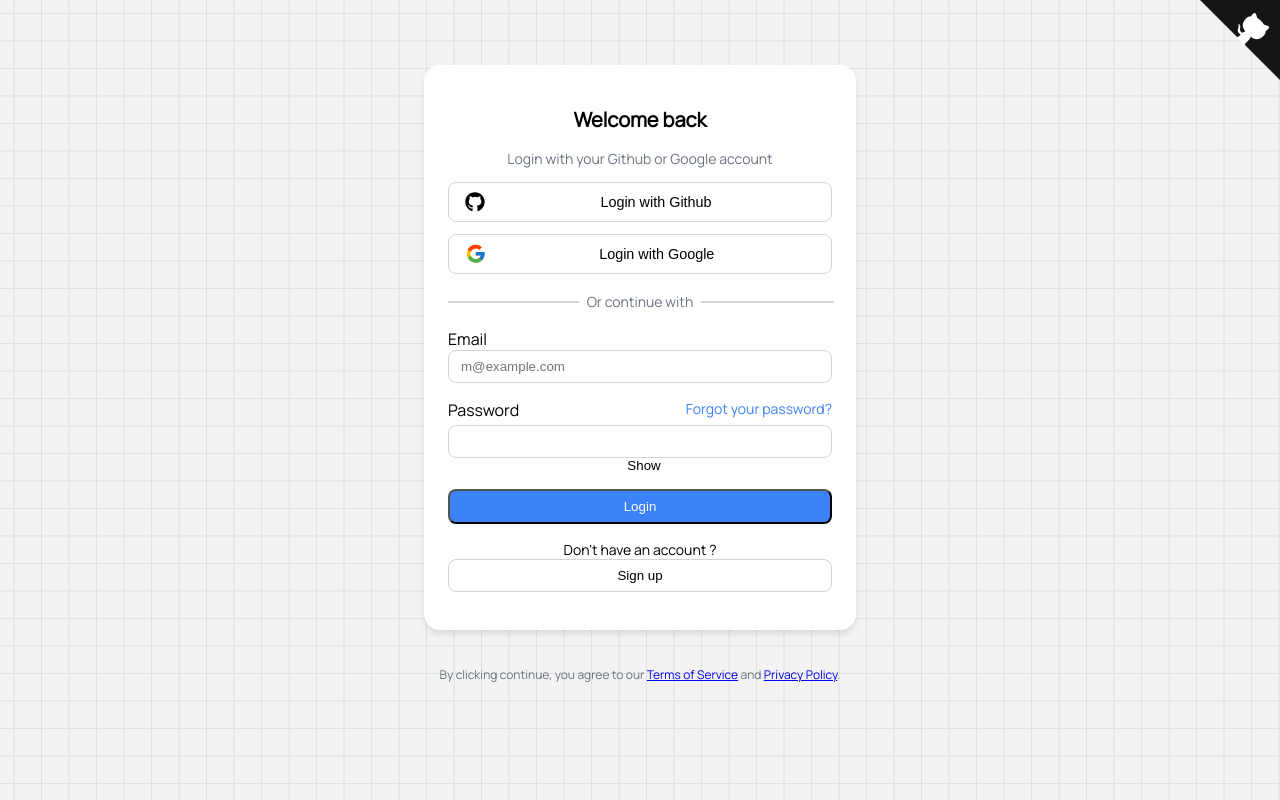
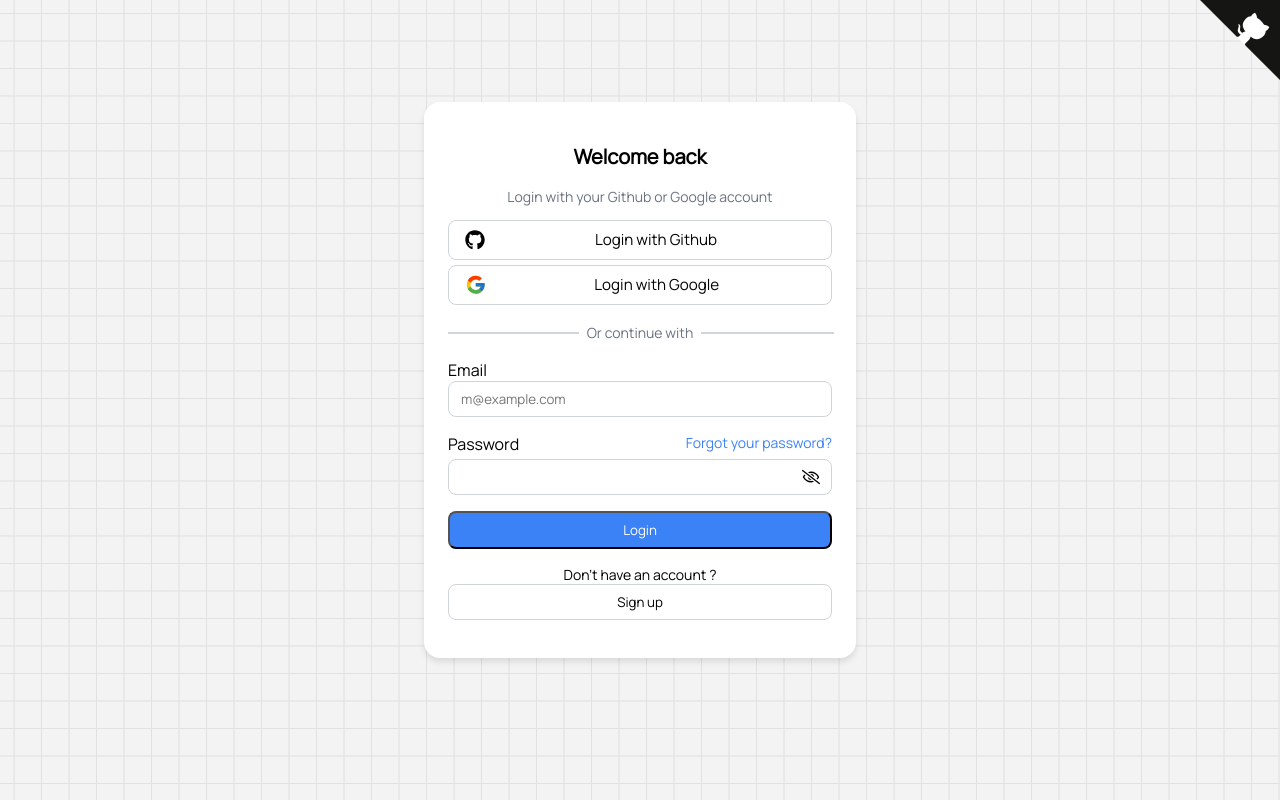
Before and after one commit to RadekZG/SimpleTodo, a React (Vite) app: page / in a window 1280 px wide. Built offline with nearby package versions, Linux system fonts and the light colour scheme; no server answers.

Commit message:
Fix password toggle icon inside input

```diff
--- a/src/components/LoginForm.css
+++ b/src/components/LoginForm.css
@@ -1,12 +1,15 @@
+*{
+  font-family: 'Manrope';
+}
+
 html,body{
   margin: 0;
   overflow-x: hidden;
-
 }
 
 /* Container */
 
-.login-container {
+.login-container{
   display: flex;
   flex-direction: column;
   gap: 1.5rem;
@@ -18,7 +21,7 @@ html,body{
 
 /* Card */
 
-.login-card {
+.login-card{
   background-color: white;
   padding: 1.5rem;
   border-radius: 1rem;
@@ -27,26 +30,26 @@ html,body{
   max-width: 24rem;
 }
 
-.login-title {
+.login-title{
   font-size: 1.25rem;
   font-weight: 600;
   text-align: center;
 }
 
-.login-subtitle {
+.login-subtitle{
   text-align: center;
   color: #6b7280;
   font-size: 0.875rem;
   margin-top: 0.25rem;
 }
 
-.divider {
+.divider{
   position: relative;
   text-align: center;
   margin: 1rem 0;
 }
 
-.divider span {
+.divider span{
   background-color: white;
   padding: 0 0.5rem;
   color: #6b7280;
@@ -55,7 +58,7 @@ html,body{
   z-index: 1;
 }
 
-.divider hr {
+.divider hr{
   position: absolute;
   top: 50%;
   left: 0;
@@ -65,18 +68,18 @@ html,body{
   z-index: 0;
 }
 
-.login-form {
+.login-form{
   display: flex;
   flex-direction: column;
   gap: 1rem;
 }
 
-.form-group {
+.form-group{
   display: flex;
   flex-direction: column;
 }
 
-.form-group input {
+.form-group input{
   border: 1px solid #d1d5db;
   border-radius: 0.5rem;
   padding: 0.5rem 0.75rem;
@@ -84,31 +87,31 @@ html,body{
   transition: box-shadow 0.2s;
 }
 
-.form-group input:focus {
+.form-group input:focus{
   box-shadow: 0 0 0 2px #60a5fa;
 }
 
 /* Label row */
 
-.label-row {
+.label-row{
   display: flex;
   justify-content: space-between;
   margin-bottom: 0.25rem;
 }
 
-.label-row a {
+.label-row a{
   font-size: 0.875rem;
   color: #3b82f6;
   text-decoration: none;
 }
 
-.label-row a:hover {
+.label-row a:hover{
   text-decoration: underline;
 }
 
 /* Login button */
 
-.login-btn {
+.login-btn{
   background-color: #3b82f6;
   color: white;
   padding: 0.5rem 0;
@@ -117,43 +120,66 @@ html,body{
   transition: transform 0.3s, box-shadow 0.3s;
 }
 
-.login-btn:hover {
+.login-btn:hover{
   box-shadow:
   rgba(0, 0, 0, 0.16) 0px 3px 6px,
   rgba(0, 0, 0, 0.23) 0px 3px 6px;
   transform: scale(1.01);
 }
 
-.signup-text {
+.signup-text{
   text-align: center;
   font-size: 0.875rem;
   margin-top: 1rem;
 }
 
-.signup-text a {
+.signup-text a{
   color: #3b82f6;
   text-decoration: none;
 }
 
-.signup-text a:hover {
+.signup-text a:hover{
   text-decoration: underline;
 }
 
-.footer-text {
+.footer-text{
   text-align: center;
   font-size: 0.75rem;
   color: #6b7280;
 }
+
 .footer-text a:hover {
   text-decoration: underline;
 }
 
+.password-wrapper {
+  position: relative;
+  width: 100%; /* full width of input */
+}
+
+/* Password input */
+.password-wrapper input {
+  width: 100%;
+  padding-right: 2.5rem; /* space for the eye icon */
+  box-sizing: border-box;
+}
+
+.password{
+  position: relative;
+}
+
 .showpassword{
+  position: absolute;
+  right: 0.75rem;
+  top: 50%;
+  transform: translateY(-50%);
   background: none;
   border: none;
   cursor: pointer;
   padding: 0;
-  margin-left: 0.5rem;
+  display: flex;
+  align-items: center;
+  justify-content: center;
 }
 
 /* Signup button */
@@ -180,16 +206,14 @@ html,body{
 
 /* Socials Buttons */
 
-/* Social login buttons container */
-.social-buttons {
+.social-buttons{
   display: flex;
-  flex-direction: column; /* stack vertically; change to row if needed */
-  gap: 12px; /* space between buttons */
+  flex-direction: column;
+  gap: 5px;
   width: 100%;
 }
 
-/* Social login button */
-.button {
+.button{
   display: flex;
   align-items: center;
   border-radius: 0.5rem;
@@ -202,25 +226,23 @@ html,body{
   padding: 0.5rem 1rem;
 }
 
-.button:hover {
+.button:hover{
   box-shadow:
     rgba(0, 0, 0, 0.16) 0px 3px 10px,
     rgba(0, 0, 0, 0.23) 0px 3px 10px;
   transform: scale(1.005);
 }
 
-/* Fixed space for logo */
-.btnlogo {
+.btnlogo{
   display: flex;
   align-items: center;
   justify-content: center;
   margin-right: 12px;
 }
 
-/* Text centered in remaining space */
-.btntext {
+.btntext{
   flex: 1;
   text-align: center;
-  font-size: 0.9rem;
+  font-size: 0.95rem;
   white-space: nowrap;
 }
--- a/src/components/LoginForm.jsx
+++ b/src/components/LoginForm.jsx
@@ -3,6 +3,8 @@ import supabase from "../helper/supabaseClient";
 import  "./LoginForm.css"
 import { FcGoogle } from "react-icons/fc";
 import { FaGithub } from "react-icons/fa6";
+import { FaRegEyeSlash } from "react-icons/fa";
+import { IoEyeOutline } from "react-icons/io5";
 
 export function LoginForm({ onLogin, className }) {
   const [email, setEmail] = useState("");
@@ -94,7 +96,9 @@ export function LoginForm({ onLogin, className }) {
             <label htmlFor="password">Password</label>
             <a type="button" onClick={handleForgotPassword} href="#">Forgot your password?</a>
           </div>
+          <div className="password-wrapper">
             <input
+              className="password"
               id="password"
               type={showPassword ? "text" : "password"}
               value={password}
@@ -105,8 +109,9 @@ export function LoginForm({ onLogin, className }) {
             className="showpassword"
             type="button"
             onClick={() => setShowPassword(prev => !prev)}
-          >{showPassword ? "Hide" : "Show"}
+            >{showPassword ? <IoEyeOutline size={18} /> : <FaRegEyeSlash size={18} />}
             </button>
+          </div>
         </div>
 
         <button type="submit" className="login-btn">Login</button>
@@ -116,10 +121,6 @@ export function LoginForm({ onLogin, className }) {
         Don't have an account ? <button className="signup" type="button" onClick={handleSignUp} href="#">Sign up</button>
       </p>
     </div>
-
-    <p className="footer-text">
-      By clicking continue, you agree to our <a href="#">Terms of Service</a> and <a href="#">Privacy Policy</a>.
-    </p>
   </div>
 );
 
```
Lines whose indentation alone changed are shown as unchanged.
